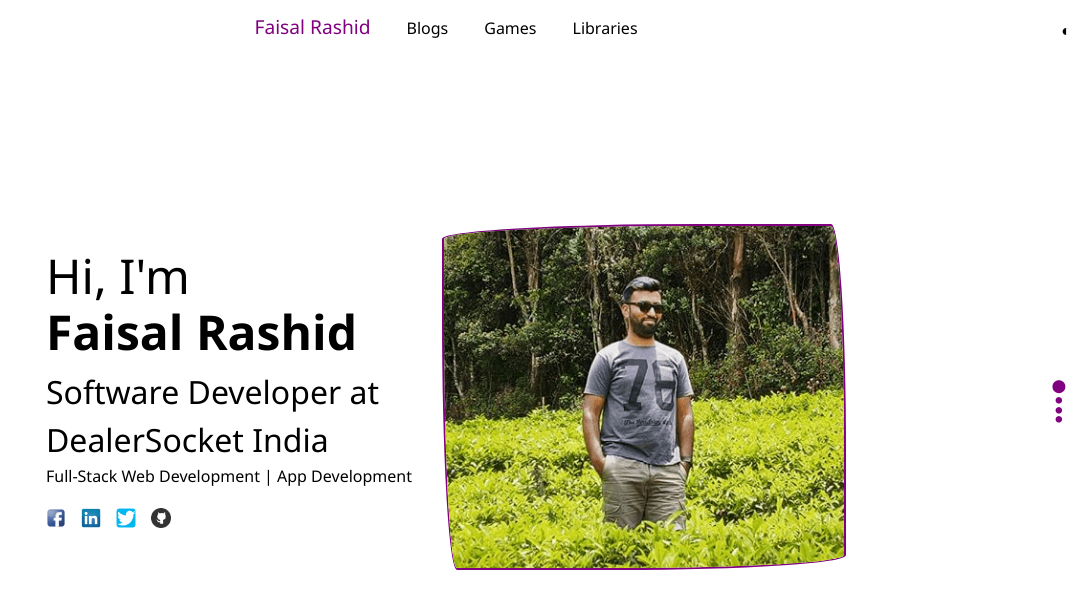
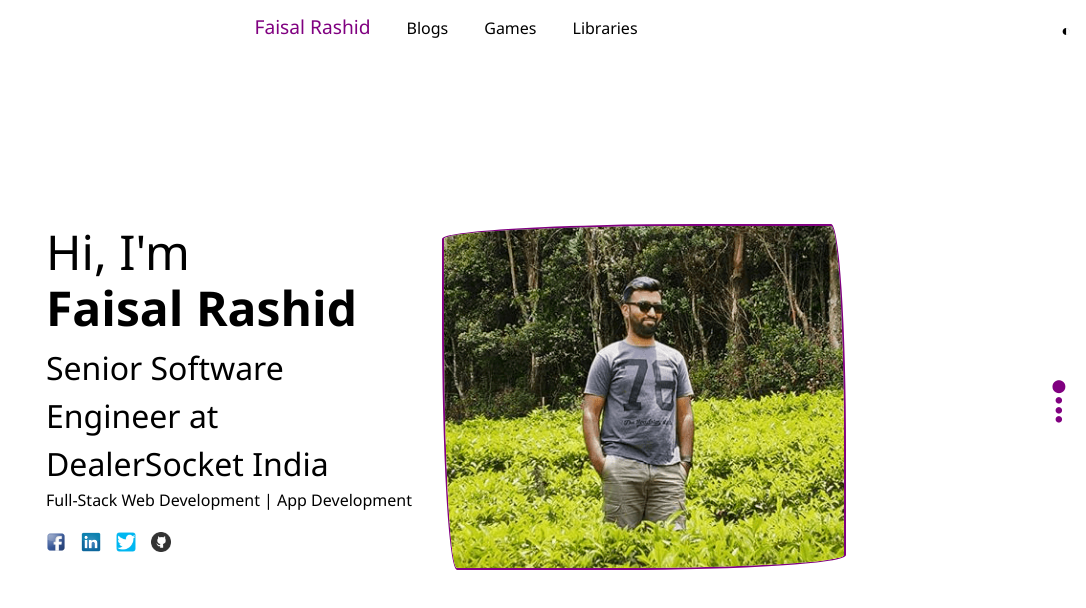
Before and after one commit to FaisalST32/blog-react, a React (Create React App) app: page / in a window 1280 px wide. Shown: the top 608 px of the page, without its empty margins (194-1280 px from the left). Built offline with nearby package versions, Linux system fonts and the light colour scheme; no server answers.

Commit message:
designation change

```diff
--- a/package.json
+++ b/package.json
@@ -24,7 +24,7 @@
     "build": "react-scripts build",
     "test": "react-scripts test",
     "eject": "react-scripts eject",
-    "publish": "yarn build && netlify deploy --prod --dir=build"
+    "deploy": "yarn build && netlify deploy --prod --dir=build"
   },
   "eslintConfig": {
     "extends": "react-app"
--- a/public/index.html
+++ b/public/index.html
@@ -29,6 +29,7 @@
     <meta property="og:url" content="https://www.faisalrashid.tech" />
     <meta name="twitter:card" content="summary_large_image" />
     <meta name="twitter:site" content="@faisalst32"></meta>
+    <script data-name="BMC-Widget" src="https://cdnjs.buymeacoffee.com/1.0.0/widget.prod.min.js" data-id="faisalrashid32" data-description="Support me on Buy me a coffee!" data-message="Thank you for visiting. You can now buy me a coffee!" data-color="#FF813F" data-position="left" data-x_margin="18" data-y_margin="18"></script>
     <title>Faisal Rashid</title>
   </head>
   <body>
--- a/src/areas/Landing/banner/banner.component.js
+++ b/src/areas/Landing/banner/banner.component.js
@@ -9,7 +9,7 @@ const Banner = () => {
       <div className={classes.info}>
         <span className={classes.greeting}>Hi, I'm</span>
         <span className={classes.name}>Faisal Rashid</span>
-        <span className={classes.title}>Software Developer at DealerSocket India</span>
+        <span className={classes.title}>Senior Software Engineer at DealerSocket India</span>
         <span className={classes.description}>Full-Stack Web Development | App Development</span>
         <span className={classes.socialLinks}>
           <ul>
```
